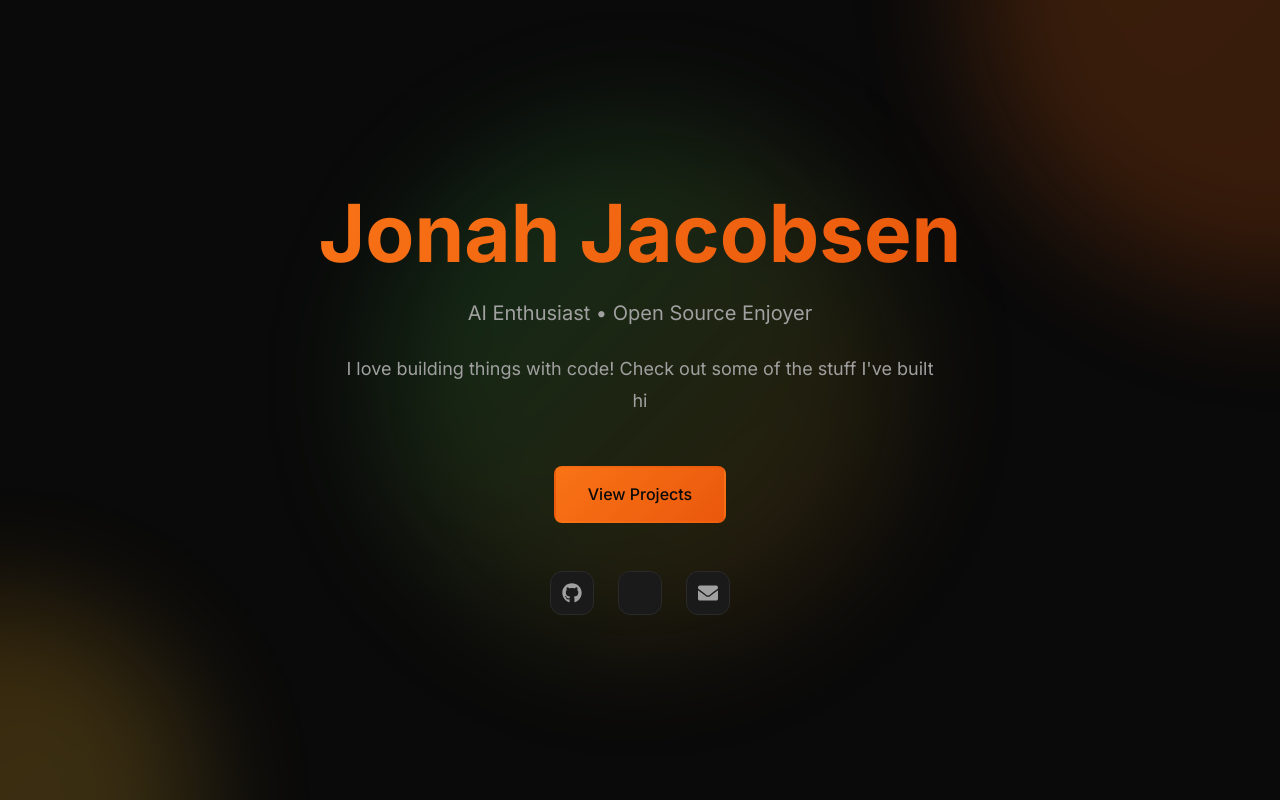
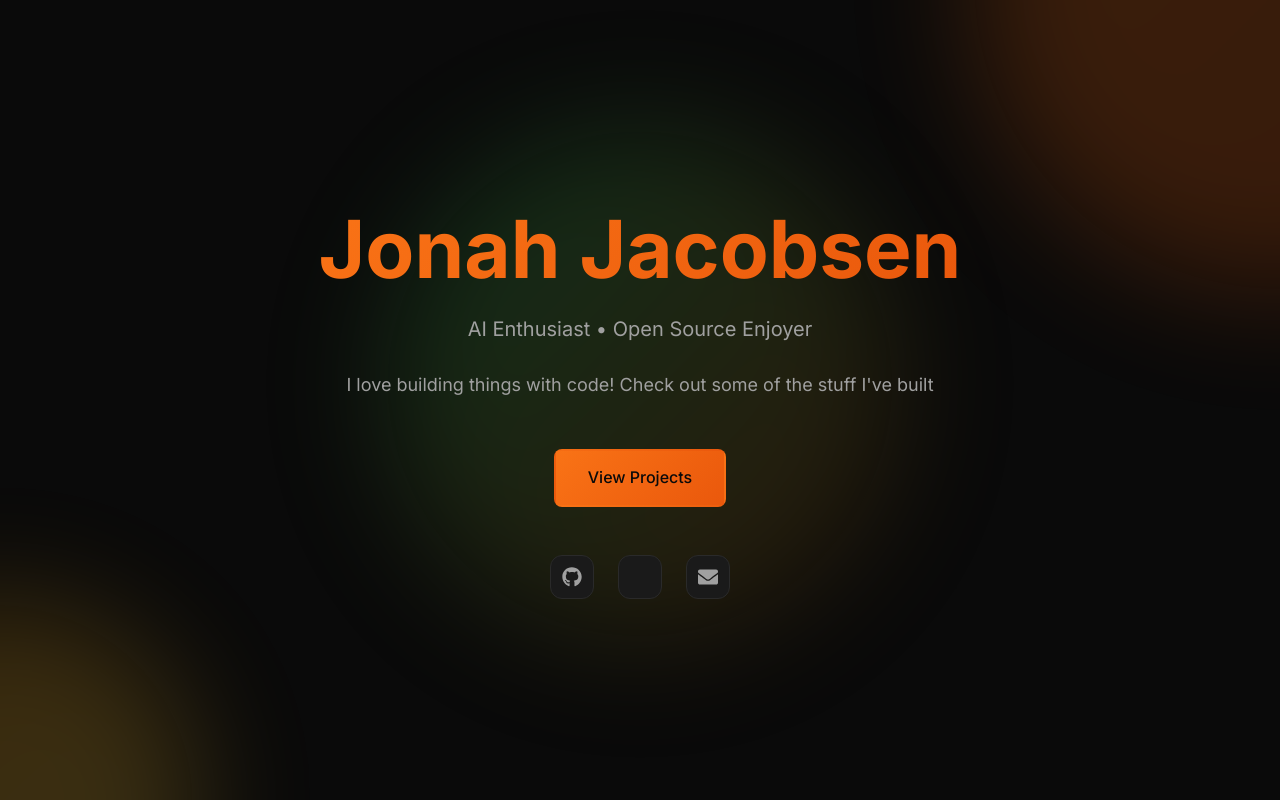
Before and after one commit to jjjacobsen/website, a React (Vite) app: page / in a window 1280 px wide. Shown: the top 800 px of the page. Built offline with nearby package versions, Linux system fonts and the light colour scheme; some icons are missing.

Commit message:
Revert "Test"
This reverts commit 1e5212fd50a1379f091449069129a867cd3035f8.

```diff
--- a/src/components/Hero.jsx
+++ b/src/components/Hero.jsx
@@ -55,7 +55,7 @@ const Hero = () => {
           transition={{ duration: 0.6, delay: 0.3 }}
         >
           I love building things with code! Check out some of the stuff
-          I&apos;ve built hi
+          I&apos;ve built
         </motion.p>
 
         <motion.div
```
